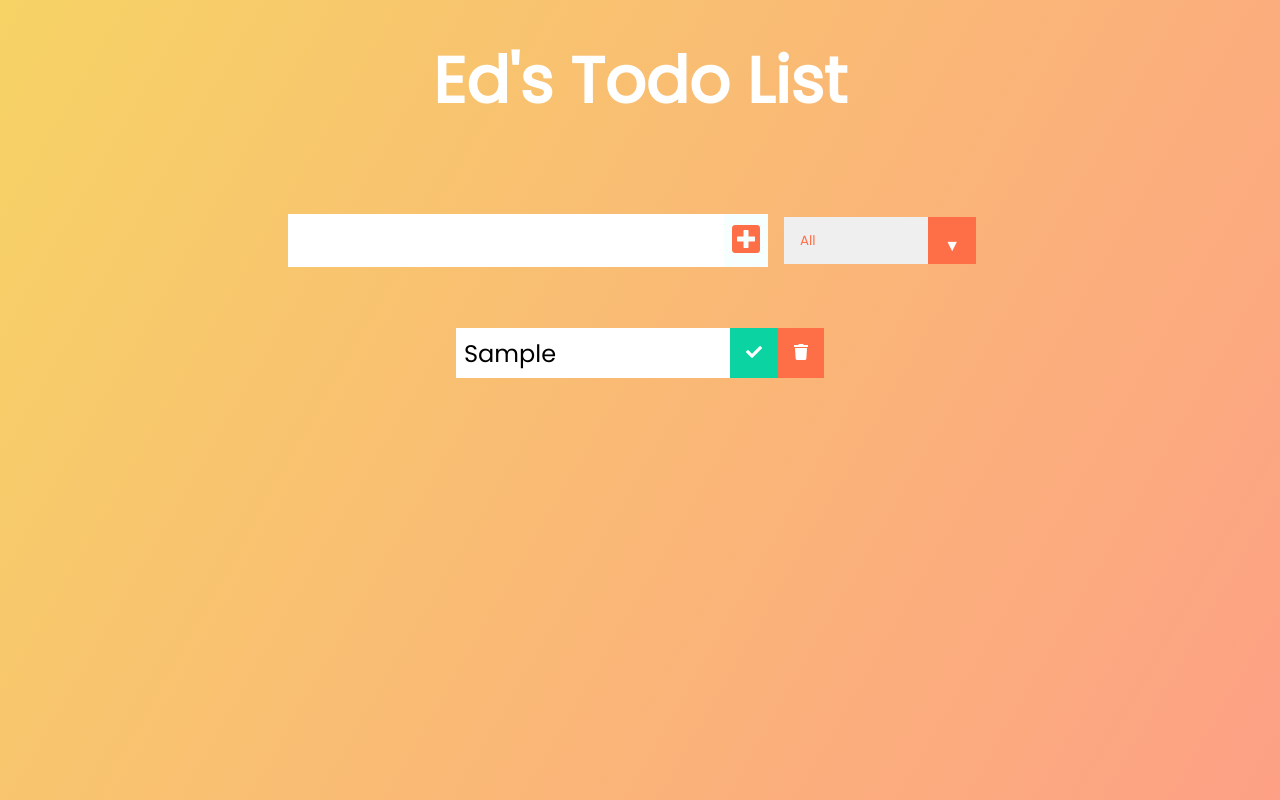
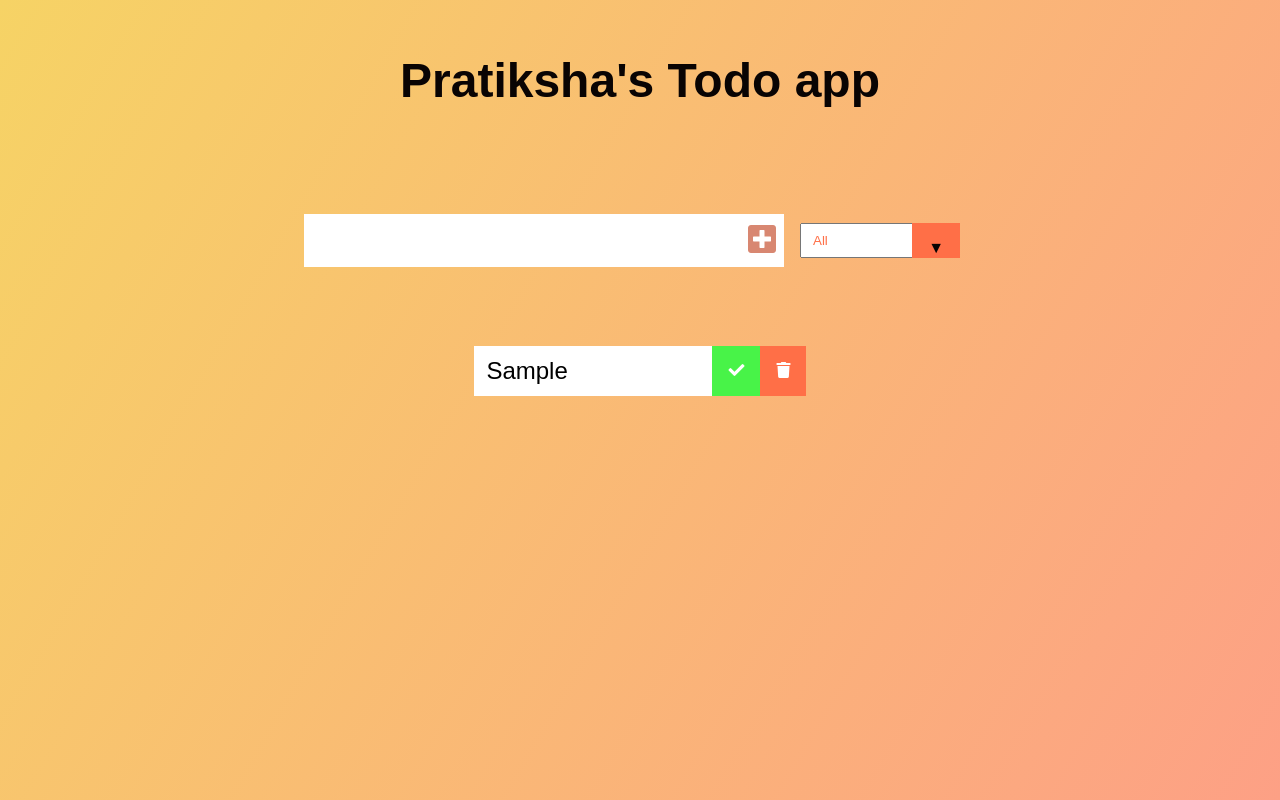
Before and after one commit to pratiksha-chaudhary/vanilla-todo, a plain HTML site: page index.html in a window 1280 px wide. Both pictures are taken after typing "Sample" into the empty fields and a click on the button 746 px from the left and 240 px from the top of the page. Drawn offline with Linux system fonts and the light colour scheme.

Commit message:
reverting the older implementation with new one

```diff
--- a/app.js
+++ b/app.js
@@ -1,4 +1,4 @@
-//Select DOM
+//selectors
 const todoInput = document.querySelector(".todo-input");
 const todoButton = document.querySelector(".todo-button");
 const todoList = document.querySelector(".todo-list");
@@ -7,54 +7,54 @@ const filterOption = document.querySelector(".filter-todo");
 //Event Listeners
 document.addEventListener("DOMContentLoaded", getTodos);
 todoButton.addEventListener("click", addTodo);
-todoList.addEventListener("click", deleteTodo);
-filterOption.addEventListener("click", filterTodo);
+todoList.addEventListener("click", deleteCheck);
+filterOption.addEventListener("change", filterTodo);
 
-//Functions
+// Function
 
-function addTodo(e) {
-  //Prevent natural behaviour
-  e.preventDefault();
-  //Create todo div
+function addTodo(event) {
+  //Prevent form from submitting
+  event.preventDefault();
+  //Todo DIV
   const todoDiv = document.createElement("div");
   todoDiv.classList.add("todo");
-  //Create list
+  //Create LI
   const newTodo = document.createElement("li");
   newTodo.innerText = todoInput.value;
-  //Save to local - do this last
-  //Save to local
-  saveLocalTodos(todoInput.value);
-  //
   newTodo.classList.add("todo-item");
 	todoDiv.appendChild(newTodo);
-  todoInput.value = "";
-  //Create Completed Button
+	//Add to localstorage
+	saveLocalTodos(todoInput.value);
+  //Check mark button
   const completedButton = document.createElement("button");
-  completedButton.innerHTML = `<i class="fas fa-check"></i>`;
+  completedButton.innerHTML = '<i class="fas fa-check"></i>';
   completedButton.classList.add("complete-btn");
   todoDiv.appendChild(completedButton);
-  //Create trash button
+  //Check trash button
   const trashButton = document.createElement("button");
-  trashButton.innerHTML = `<i class="fas fa-trash"></i>`;
+  trashButton.innerHTML = '<i class="fas fa-trash"></i>';
   trashButton.classList.add("trash-btn");
   todoDiv.appendChild(trashButton);
-  //attach final Todo
+
+  //Append to list
   todoList.appendChild(todoDiv);
+  //Clear todo Input Value
+  todoInput.value = "";
 }
 
-function deleteTodo(e) {
+function deleteCheck(e) {
   const item = e.target;
-
+  //Delete Todo
   if (item.classList[0] === "trash-btn") {
-    // e.target.parentElement.remove();
 		const todo = item.parentElement;
 		todo.classList.add("fall");
-    //at the end
 		removeLocalTodos(todo);
-    todo.addEventListener("transitionend", e => {
+    todo.addEventListener("transitionend", function () {
       todo.remove();
     });
   }
+
+  //Check mark
   if (item.classList[0] === "complete-btn") {
 		const todo = item.parentElement;
 		todo.classList.toggle("completed");
@@ -63,8 +63,8 @@ function deleteTodo(e) {
 }
 
 function filterTodo(e) {
-  const todos = todoList.childNodes;
-  todos.forEach(function(todo) {
+  const todos = todoList.children;
+  for (let todo of todos) {
     switch (e.target.value) {
       case "all":
         todo.style.display = "flex";
@@ -82,60 +82,62 @@ function filterTodo(e) {
         } else {
           todo.style.display = "none";
         }
+        break;
     }
-  });
+  }
 }
 
-function saveLocalTodos(todo) {
+function saveLocalTodos(todo){
 	let todos;
-  if (localStorage.getItem("todos") === null) {
-    todos = [];
+	if(localStorage.getItem("todos") === null){
+		todos =[];
 	} else {
 		todos = JSON.parse(localStorage.getItem("todos"));
 	}
 	todos.push(todo);
 	localStorage.setItem("todos", JSON.stringify(todos));
 }
+
 function removeLocalTodos(todo) {
 	let todos;
-  if (localStorage.getItem("todos") === null) {
-    todos = [];
+	if(localStorage.getItem("todos") === null){
+		todos =[];
 	} else {
 		todos = JSON.parse(localStorage.getItem("todos"));
+		const todoValue = todo.children[0].innerText;
+		const todoIndex = todos.indexOf(todoValue);
+		todos.splice(todoIndex, 1);
 	}
-  const todoIndex = todo.children[0].innerText;
-  todos.splice(todos.indexOf(todoIndex), 1);
 	localStorage.setItem("todos", JSON.stringify(todos));
 }
 
 function getTodos() {
 	let todos;
-  if (localStorage.getItem("todos") === null) {
-    todos = [];
+	if(localStorage.getItem("todos") === null){
+		todos =[];
 	} else {
 		todos = JSON.parse(localStorage.getItem("todos"));
 	}
-  todos.forEach(function(todo) {
-    //Create todo div
+	todos.forEach(function(todo){
 		const todoDiv = document.createElement("div");
   todoDiv.classList.add("todo");
-    //Create list
+  //Create LI
   const newTodo = document.createElement("li");
   newTodo.innerText = todo;
   newTodo.classList.add("todo-item");
 	todoDiv.appendChild(newTodo);
 	todoInput.value = "";
-    //Create Completed Button
+  //Check mark button
   const completedButton = document.createElement("button");
-    completedButton.innerHTML = `<i class="fas fa-check"></i>`;
+  completedButton.innerHTML = '<i class="fas fa-check"></i>';
   completedButton.classList.add("complete-btn");
   todoDiv.appendChild(completedButton);
-    //Create trash button
+  //Check trash button
   const trashButton = document.createElement("button");
-    trashButton.innerHTML = `<i class="fas fa-trash"></i>`;
+  trashButton.innerHTML = '<i class="fas fa-trash"></i>';
   trashButton.classList.add("trash-btn");
   todoDiv.appendChild(trashButton);
-    //attach final Todo
+  //Append to list
   todoList.appendChild(todoDiv);
 	});
 }
--- a/index.html
+++ b/index.html
@@ -3,40 +3,45 @@
   <head>
     <meta charset="UTF-8" />
     <meta name="viewport" content="width=device-width, initial-scale=1.0" />
-    <title>TodoList</title>
     <link
-      href="https://fonts.googleapis.com/css?family=Poppins&display=swap"
+      href="https://fonts.googleapis.com/css2?family=Poppins:wght@100&display=swap"
       rel="stylesheet"
     />
     <link
       rel="stylesheet"
-      href="https://cdnjs.cloudflare.com/ajax/libs/font-awesome/5.12.1/css/all.min.css"
-      integrity="sha256-mmgLkCYLUQbXn0B1SRqzHar6dCnv9oZFPEC1g1cwlkk="
+      href="https://cdnjs.cloudflare.com/ajax/libs/font-awesome/5.15.2/css/all.min.css"
+      integrity="sha512-HK5fgLBL+xu6dm/Ii3z4xhlSUyZgTT9tuc/hSrtw6uzJOvgRr2a9jyxxT1ely+B+xFAmJKVSTbpM/CuL7qxO8w=="
       crossorigin="anonymous"
     />
     <link rel="stylesheet" href="./style.css" />
+    <title>Todo List</title>
   </head>
   <body>
     <header>
-      <h1>Ed's Todo List</h1>
+      <h1>Pratiksha's Todo app</h1>
     </header>
+
     <form>
       <input type="text" class="todo-input" />
       <button class="todo-button" type="submit">
         <i class="fas fa-plus-square"></i>
+        <!-- sbsmdnbmsd -->
       </button>
       <div class="select">
-        <select name="todos" class="filter-todo">
-          <option value="all">All</option>
-          <option value="completed">Completed</option>
-          <option value="uncompleted">Uncompleted</option>
-        </select>
+          <select name="todos" class="filter-todo">
+              <option value ="all">All</option>
+              <option value ="completed">Completed</option>
+              <option value ="uncompleted">Uncompleted</option>
+          </select>
       </div>
     </form>
     <div class="todo-container">
-      <ul class="todo-list"></ul>
+      <ul class="todo-list">
+      </ul>
     </div>
 
+
+    </div>
     <script src="./app.js"></script>
   </body>
 </html>
--- a/style.css
+++ b/style.css
@@ -3,14 +3,16 @@
   padding: 0;
   box-sizing: border-box;
 }
+
 body {
-  background-image: linear-gradient(120deg, #f6d365 0%, #fda085 100%);
-  color: white;
-  font-family: "Poppins", sans-serif;
+  background-image: linear-gradient(120deg, #f6d365, #fda085);
+  color: rgba(8, 3, 3, 0.996);
+  font-family: "Popins", sans-serif;
   min-height: 100vh;
 }
+
 header {
-  font-size: 2rem;
+  font-size: 1.5rem;
 }
 
 header,
@@ -20,6 +22,7 @@ form {
   justify-content: center;
   align-items: center;
 }
+
 form input,
 form button {
   padding: 0.5rem;
@@ -27,44 +30,42 @@ form button {
   border: none;
   background: white;
 }
+
 form button {
-  color: #ff6f47;
-  background: #f7fffe;
+  color: #d88771;
+  background: white;
   cursor: pointer;
   transition: all 0.3s ease;
 }
 form button:hover {
-  background: #ff6f47;
+  background: #d88771;
   color: white;
 }
+
 .todo-container {
     display: flex;
     justify-content: center;
     align-items: center;
 }
-
 .todo-list {
     min-width: 30%;
     list-style: none;
 }
 
 .todo {
-  margin: 0.5rem;
+    margin: 1.6rem;
     background: white;
+    color: black;
     font-size: 1.5rem;
-  color: black;
     display: flex;
     justify-content: space-between;
     align-items: center;
-  transition: all 1s ease;
+    transition: all 0.5s ease;
 }
-.filter-todo {
-  padding: 1rem;
-}
+
 .todo li {
     flex: 1;
 }
-
 .trash-btn,
 .complete-btn {
     background: #ff6f47;
@@ -75,20 +76,15 @@ form button:hover {
     font-size: 1rem;
 }
 .complete-btn {
-  background: rgb(11, 212, 162);
+    background: rgb(72, 243, 72);
 }
 .todo-item {
-  padding: 0rem 0.5rem;
+    padding: 0rem 0.8rem;
 }
 
 .fa-trash,
-.fa-check {
+.fa-check{
     pointer-events: none;
-}
-
-.fall {
-  transform: translateY(10rem) rotateZ(20deg);
-  opacity: 0;
 }
 
 .completed {
@@ -96,19 +92,19 @@ form button:hover {
     opacity: 0.5;
 }
 
-/*CUSTOM SELECTOR */
-select {
+.fall {
+    transform: translateY(8rem) rotateZ(20deg);
+    opacity: 0;
+}
+
+.select {
     -webkit-appearance: none;
     -moz-appearance: none;
-  -ms-appearance: none;
     appearance: none;
-  outline: 0;
-  box-shadow: none;
-  border: 0 !important;
-  background-image: none;
+    outline: none;
+    border: none;
 }
 
-/* Custom Select */
 .select {
     margin: 1rem;
     position: relative;
@@ -116,24 +112,20 @@ select {
 }
 select {
     color: #ff6f47;
-  font-family: "Poppins", sans-serif;
+    width: 10rem;
     cursor: pointer;
-  width: 12rem;
+    padding: 0.5rem;
 }
-/* Arrow */
 .select::after {
     content: "\25BC";
     position: absolute;
+    background: #ff6f47;
     top: 0;
     right: 0;
     padding: 1rem;
-  background: #ff6f47;
-  cursor: pointer;
     pointer-events: none;
 }
-/* Transition */
-/*
 .select:hover::after {
-  transform: scale(1.5);
+    background: white;
+    color: #ff6f47;
 }
-*/
```
Lines whose indentation alone changed are shown as unchanged.
